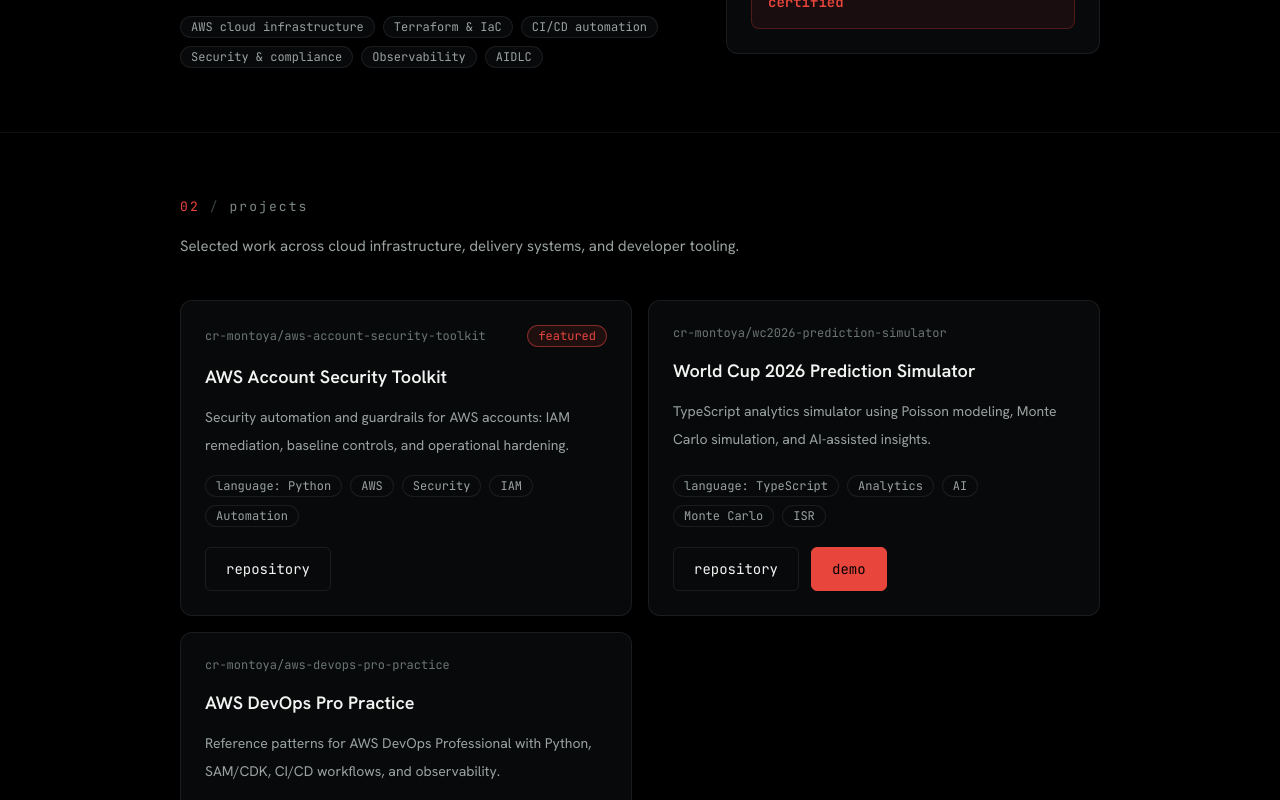
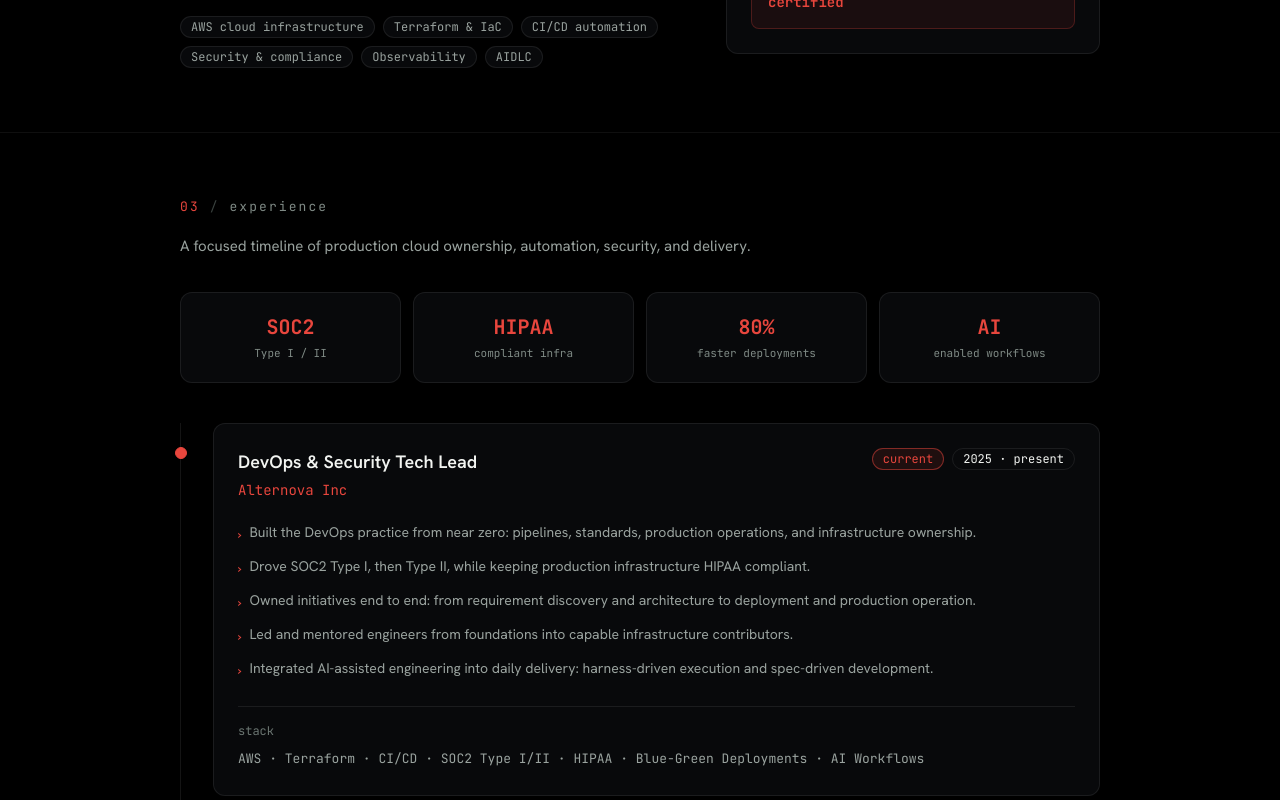
Before and after one commit to cr-montoya/portfolio, a React (Vite) app: page / in a window 1280 px wide. Shown: the part 1360-2160 px from the top of the page. Built offline with nearby package versions, Linux system fonts and the light colour scheme.

Commit message:
refactor(app): move Projects section before Contact (#34)

```diff
--- a/src/App.tsx
+++ b/src/App.tsx
@@ -19,11 +19,11 @@
 
   const navLinks = [
     { href: '#about', label: t.nav.about },
-    { href: '#projects', label: t.nav.projects },
     { href: '#experience', label: t.nav.experience },
     { href: '#certifications', label: t.nav.certifications },
     { href: '#judo', label: t.nav.judo },
     { href: '#writing', label: t.nav.writing },
+    { href: '#projects', label: t.nav.projects },
     { href: '#contact', label: t.nav.contact },
   ] as const
 
@@ -45,11 +45,11 @@
       <main>
         <Hero />
         <About />
-        <Projects />
         <Experience />
         <Certifications />
         <Judo />
         <Writing />
+        <Projects />
         <Contact />
       </main>
     </div>
```
